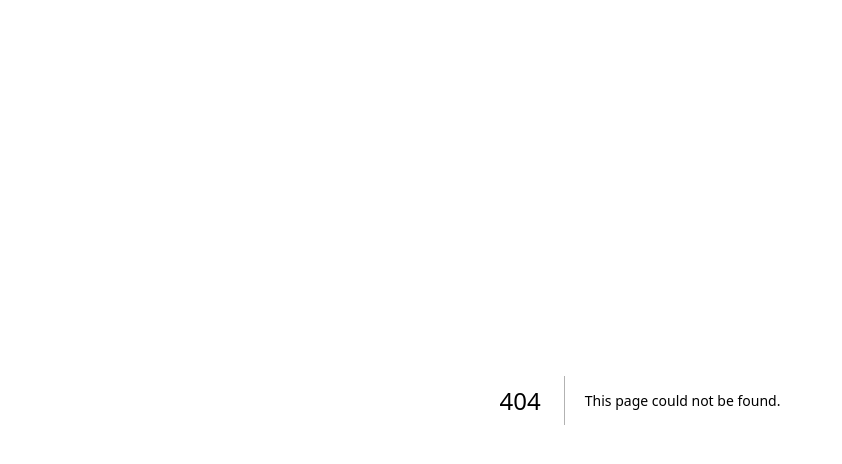
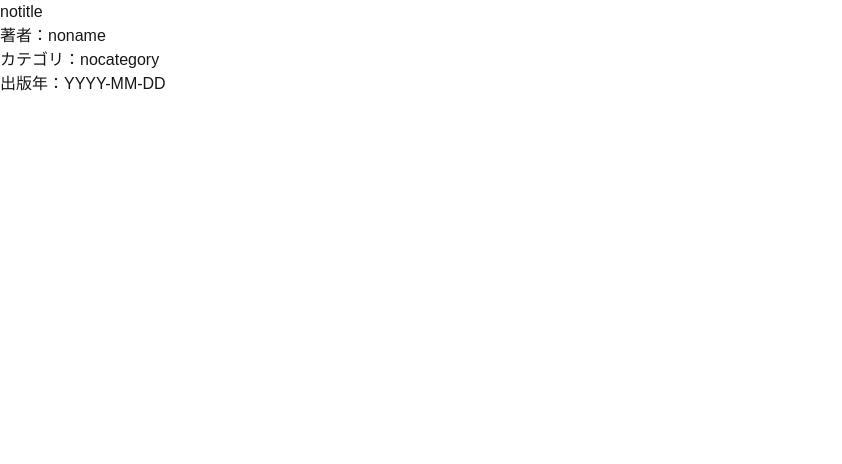
Before and after one commit to Anji0358/booklogue, a Next.js app: page /books/1 in a window 1280 px wide. Before the commit this address had no page. Shown: the top 464 px of the page, without its empty margins (0-842 px from the left). Built offline with nearby package versions, Linux system fonts and the light colour scheme.

Commit message:
feat: add book detail page

```diff
--- /dev/null
+++ b/app/books/[id]/page.tsx
@@ -0,0 +1,30 @@
+import { books } from "@/features/books/data";
+
+type BookDetailPageProps = {
+    params: Promise<{
+        id: string
+    }>;
+}
+
+const BookDetailPage = async ({ params }: BookDetailPageProps) => {
+    const { id } = await params;
+
+    const bookId = Number(id);
+    const book = books.find((book) => book.id === bookId);
+
+    if (!book) {
+        return <p>本が見つかりません</p>
+    }
+
+    return (
+        <>
+            <h1>{book.title}</h1>
+            <p>著者：{book.author}</p>
+            <p>カテゴリ：{book.category}</p>
+            <p>出版年：{book.publishedDate}</p>
+            <p>{book.description}</p>
+        </>
+    )
+}
+
+export default BookDetailPage
```
